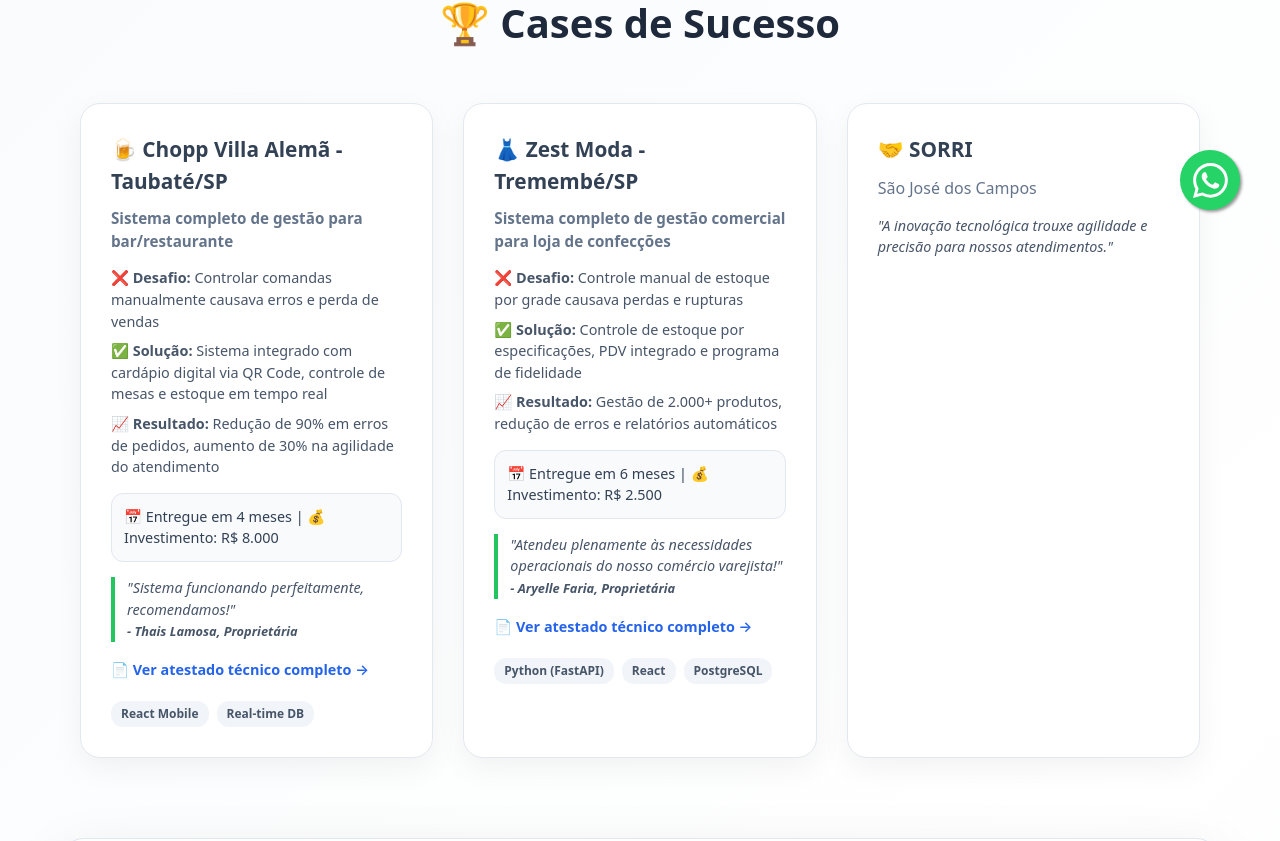
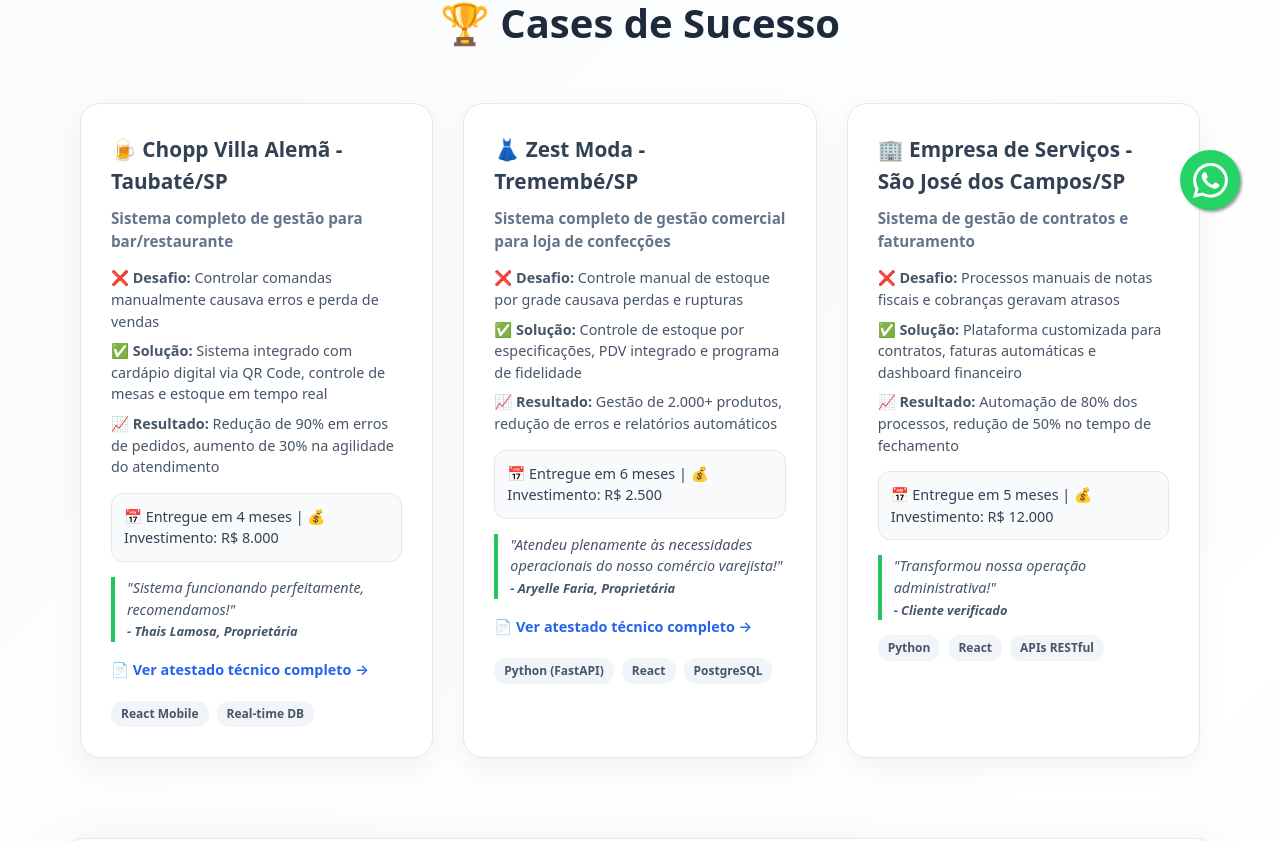
Before and after one commit to cguedes90/inovamente-labs, a Next.js app: page / in a window 1280 px wide. Shown: the part 550-1391 px from the top of the page. Built offline with nearby package versions, Linux system fonts and the light colour scheme.

Commit message:
feat: replace sorri case with empresa de servicos details

```diff
--- a/src/app/page.tsx
+++ b/src/app/page.tsx
@@ -248,9 +248,44 @@
                 boxShadow: '0 10px 30px rgba(0,0,0,0.05)',
                 border: '1px solid #e2e8f0'
               }}>
-                <h3 style={{ fontSize: '1.3rem', fontWeight: '700', marginBottom: '10px', color: '#334155' }}>🤝 SORRI</h3>
-                <p style={{ color: '#64748b', marginBottom: '15px' }}>São José dos Campos</p>
-                <p style={{ fontStyle: 'italic', color: '#475569', fontSize: '0.9rem' }}>"A inovação tecnológica trouxe agilidade e precisão para nossos atendimentos."</p>
+                <h3 style={{ fontSize: '1.3rem', fontWeight: '700', marginBottom: '10px', color: '#334155' }}>🏢 Empresa de Serviços - São José dos Campos/SP</h3>
+                <p style={{ color: '#64748b', marginBottom: '15px', fontSize: '0.95rem' }}><strong>Sistema de gestão de contratos e faturamento</strong></p>
+
+                <div style={{ marginBottom: '15px', color: '#475569', fontSize: '0.9rem' }}>
+                  <p style={{ marginBottom: '8px' }}>❌ <strong>Desafio:</strong> Processos manuais de notas fiscais e cobranças geravam atrasos</p>
+                  <p style={{ marginBottom: '8px' }}>✅ <strong>Solução:</strong> Plataforma customizada para contratos, faturas automáticas e dashboard financeiro</p>
+                  <p>📈 <strong>Resultado:</strong> Automação de 80% dos processos, redução de 50% no tempo de fechamento</p>
+                </div>
+
+                <div style={{
+                  background: '#f8fafc',
+                  padding: '12px',
+                  borderRadius: '12px',
+                  marginBottom: '15px',
+                  fontSize: '0.9rem',
+                  color: '#334155',
+                  border: '1px solid #e2e8f0'
+                }}>
+                  📅 Entregue em 5 meses | 💰 Investimento: R$ 12.000
+                </div>
+
+                <div style={{
+                  fontStyle: 'italic',
+                  color: '#475569',
+                  fontSize: '0.9rem',
+                  borderLeft: '4px solid #22c55e',
+                  paddingLeft: '12px',
+                  marginBottom: '15px'
+                }}>
+                  "Transformou nossa operação administrativa!"<br />
+                  <span style={{ fontSize: '0.8rem', fontWeight: '600' }}>- Cliente verificado</span>
+                </div>
+
+                <div style={{ display: 'flex', gap: '8px', flexWrap: 'wrap' }}>
+                  <span style={{ background: '#f1f5f9', padding: '4px 10px', borderRadius: '12px', fontSize: '0.75rem', color: '#475569', fontWeight: '600' }}>Python</span>
+                  <span style={{ background: '#f1f5f9', padding: '4px 10px', borderRadius: '12px', fontSize: '0.75rem', color: '#475569', fontWeight: '600' }}>React</span>
+                  <span style={{ background: '#f1f5f9', padding: '4px 10px', borderRadius: '12px', fontSize: '0.75rem', color: '#475569', fontWeight: '600' }}>APIs RESTful</span>
+                </div>
               </div>
             </div>
           </div>
```
